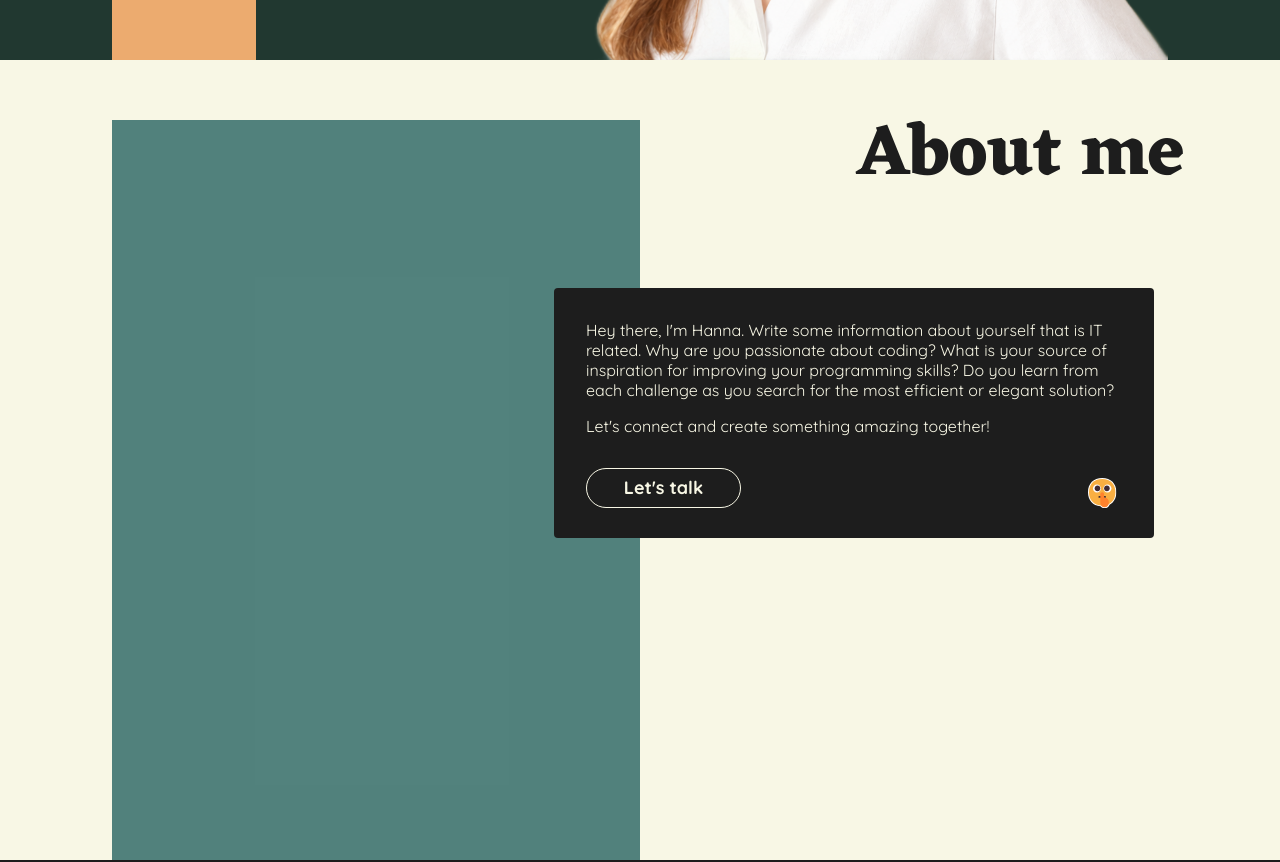
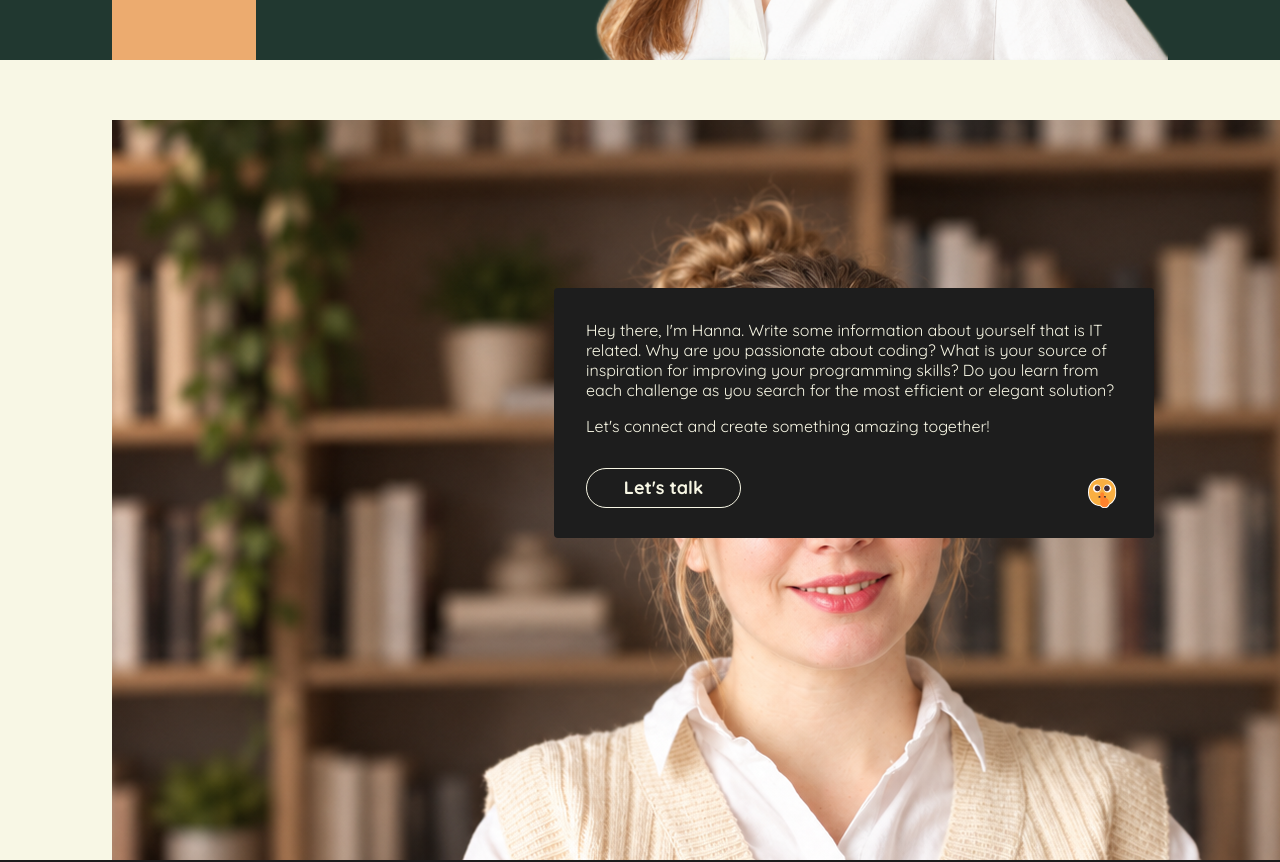
Before and after one commit to AnikaMayer/Portfolio, an Angular app: page / in a window 1280 px wide. Shown: the part 740-1602 px from the top of the page. Built offline with nearby package versions, Linux system fonts and the light colour scheme.

Commit message:
add: image about-section

```diff
--- a/src/app/pages/main/main-components/about/about.html
+++ b/src/app/pages/main/main-components/about/about.html
@@ -1,7 +1,9 @@
 <section id="about-section" class="about" aria-labelledby="about-heading">
   <div class="content">
     <h2 id="about-heading">About me</h2>
-    <div class="about__image"></div>
+    <div class="about__image">
+      <img src="/assets/images/Anika-Mayer-Work.png" alt="Image of Anika Mayer working" />
+    </div>
     <div class="about__info">
       <div class="about__info--text">
         <p>
```
